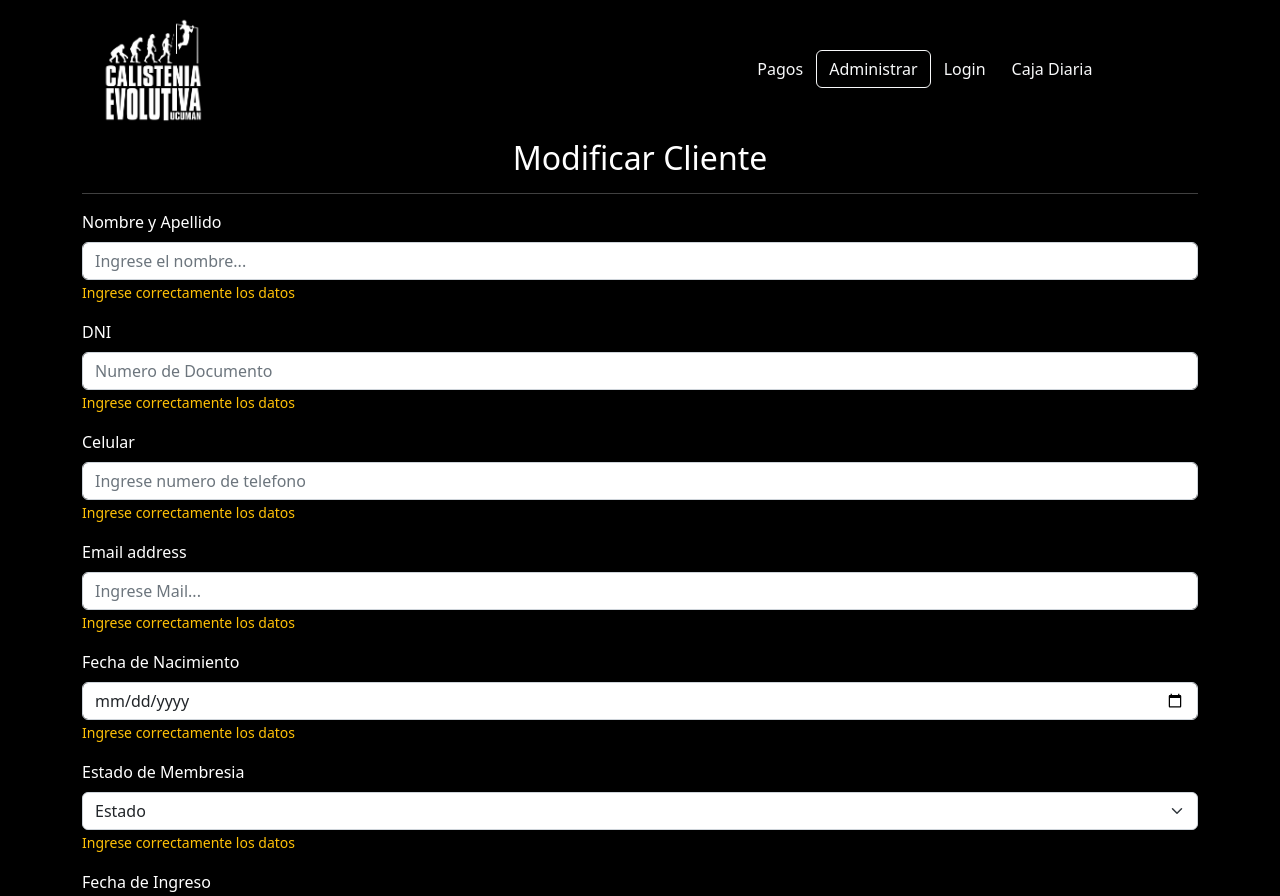
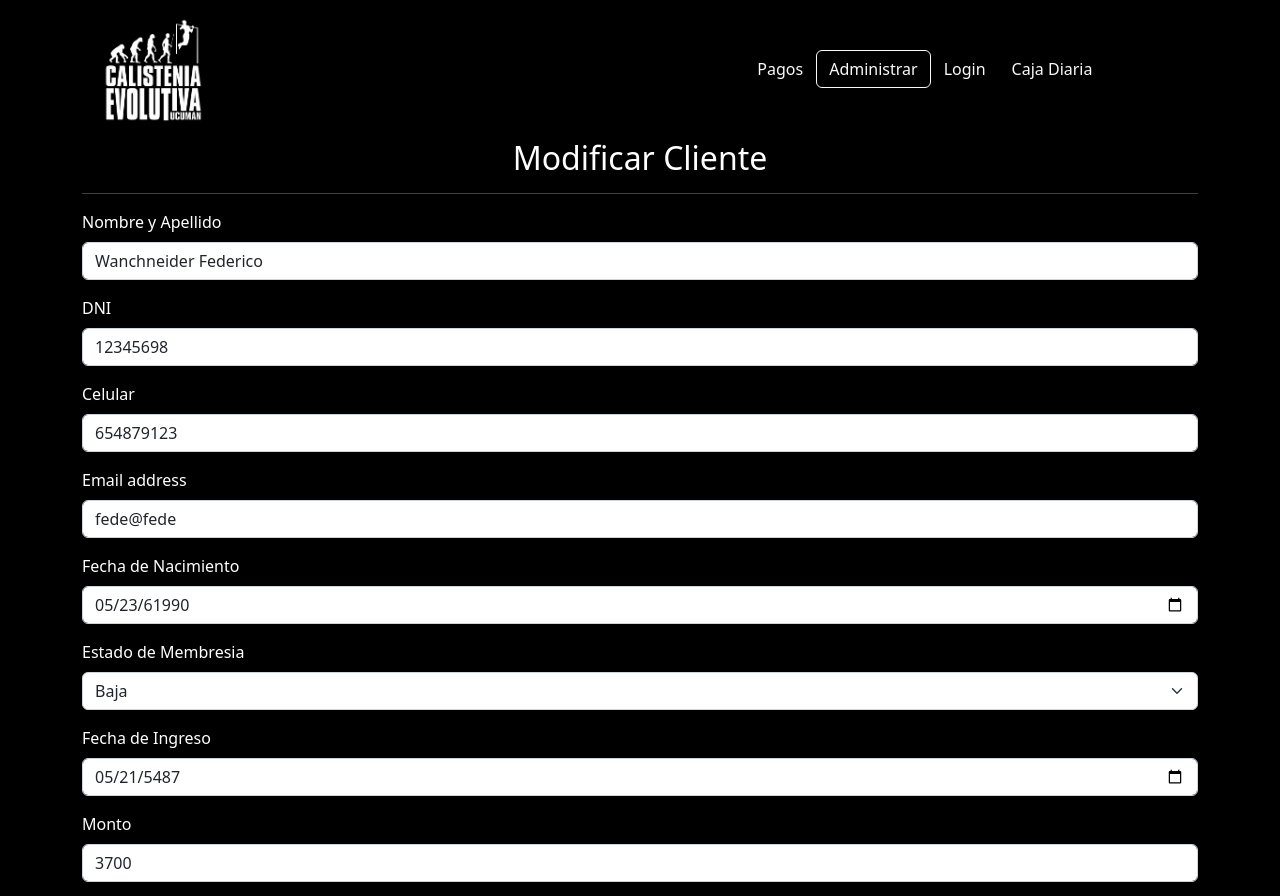
Before and after one commit to jlpereyra22/Calistenia-Evolutiva-Front, a React (Create React App) app: page /administrar/editarcliente/AgmV8vj in a window 1280 px wide. Shown: the top 896 px of the page. Built offline with nearby package versions, Linux system fonts and the light colour scheme; data requests are answered from the project's data file.

Commit message:
configure peticion get para obtener el cliente a base del id y recupere datos en el form de editar, resta configurar lapeticion put para editar

```diff
--- a/db.json
+++ b/db.json
@@ -1,60 +1,5 @@
 {
   "clientes": [
-    {
-      "Nombre": "Armas Franscisco",
-      "Dni": "30459852",
-      "Telefono": "3814123654",
-      "Mail": "fran@gmail.com",
-      "FNacimiento": "26-05-96",
-      "Estado": "Activo",
-      "FPago": "02/03/2023",
-      "Monto": "4000",
-      "id": "1"
-    },
-    {
-      "Nombre": "Wanchneider Federico",
-      "Dni": "35958574",
-      "Telefono": "3815987123",
-      "Mail": "federico@gmail.com",
-      "FNacimiento": "16-07-92",
-      "Estado": "Activo",
-      "FPago": "15/02/2023",
-      "Monto": "4000",
-      "id": "2"
-    },
-    {
-      "Nombre": "Galvez Matias",
-      "Dni": "35967458",
-      "Telefono": "3814859674",
-      "Mail": ",matias@gmail.com",
-      "FNacimiento": "29-07-91",
-      "Estado": "Activo",
-      "FPago": "28/02/2023",
-      "Monto": "4000",
-      "id": "3"
-    },
-    {
-      "Nombre": "Manzi Marcos",
-      "Dni": "36853795",
-      "Telefono": "3815865988",
-      "Mail": "magiamanci@gmail.com",
-      "FNacimiento": "22-010-96",
-      "Estado": "Vencimiento",
-      "FPago": "02/02/2023",
-      "Monto": "4000",
-      "id": "4"
-    },
-    {
-      "Nombre": "jose luis",
-      "Dni": "34286341",
-      "Telefono": "3814151922",
-      "Mail": "luispereyra@gmail.com",
-      "FNacimiento": "1900-06-21",
-      "Estado": "Activo",
-      "FPago": "2023-03-04",
-      "Monto": "3000",
-      "id": "PJwXuBw"
-    },
     {
       "Nombre": "pereyra jose luis",
       "Dni": "33456598",
@@ -65,6 +10,28 @@
       "FPago": "2023-03-04",
       "Monto": "4000",
       "id": "B_bCzbK"
+    },
+    {
+      "Nombre": "Armas francisco",
+      "Dni": "4567812",
+      "Telefono": "32154987",
+      "Mail": "fran@fran",
+      "FNacimiento": "1995-05-20",
+      "Estado": "Activo",
+      "FPago": "2023-03-04",
+      "Monto": "3500",
+      "id": "M-uTaRx"
+    },
+    {
+      "Nombre": "Wanchneider Federico",
+      "Dni": "12345698",
+      "Telefono": "654879123",
+      "Mail": "fede@fede",
+      "FNacimiento": "61990-05-23",
+      "Estado": "Baja",
+      "FPago": "5487-05-21",
+      "Monto": "3700",
+      "id": "AgmV8vj"
     }
   ]
 }
--- a/src/components/helpers/queris.js
+++ b/src/components/helpers/queris.js
@@ -25,3 +25,27 @@ export const AgregarClienteApi = async (cliente) => {
     console.log(error);
   }
 };
+
+export const BorrarClienteApi = async (id)=>{
+  try {
+    const respuesta = await fetch(`${url}/${id}`,{
+      method:"DELETE"
+    });
+    return respuesta;
+  } catch (error) {
+    console.log(error);
+  }
+};
+
+export const ObtenerClienteApi = async (id)=>{
+  try {
+    const respuesta = await fetch(`${url}/${id}`);
+    const clienteBuscado = {
+      dato: await respuesta.json(),
+      status: respuesta.status
+    }
+    return clienteBuscado;
+  } catch (error) {
+    console.log(error)
+  }
+}
--- a/src/components/views/Administrador.jsx
+++ b/src/components/views/Administrador.jsx
@@ -56,7 +56,7 @@ const Administrador = () => {
             </thead>
             <tbody>
               {clientes.map((cliente) => (
-                <TablaCliente key={cliente.id} cliente={cliente} />
+                <TablaCliente key={cliente.id} cliente={cliente}  setCliente={setClientes}/>
               ))}
             </tbody>
           </Table>
--- a/src/components/views/socios/EditarCliente.jsx
+++ b/src/components/views/socios/EditarCliente.jsx
@@ -1,42 +1,127 @@
 import { Container } from "react-bootstrap";
 import Form from "react-bootstrap/Form";
-import Button from 'react-bootstrap/Button';
+import Button from "react-bootstrap/Button";
+import { useParams } from "react-router";
+import { useForm } from "react-hook-form";
+import { useEffect } from "react";
+import { ObtenerClienteApi } from "../../helpers/queris";
+
 const EditarCliente = () => {
+  useEffect(() => {
+    ObtenerClienteApi(id).then((respuesta) => {
+      setValue("Nombre",respuesta.dato.Nombre)
+      setValue("Dni",respuesta.dato.Dni)
+      setValue("Telefono",respuesta.dato.Telefono)
+      setValue("Mail",respuesta.dato.Mail)
+      setValue("FNacimiento",respuesta.dato.FNacimiento)
+      setValue("Estado",respuesta.dato.Estado)
+      setValue("FPago",respuesta.dato.FPago)
+      setValue("Monto",respuesta.dato.Monto)
+      console.log(respuesta);
+    });
+  }, []);
+
+  const {
+    register,
+    handleSubmit,
+    formState: { errors },
+    setValue
+  } = useForm();
+  const { id } = useParams();
+  console.log(id);
   return (
     <section className="bg-black">
       <Container>
         <div className="text-center text-white">
-            <h2 >Modificar Cliente </h2>
+          <h2>Modificar Cliente </h2>
           <hr />
         </div>
         <div>
-          <Form className="text-white">
+          <Form className="text-white" onClick={handleSubmit}>
             <Form.Group className="mb-3" controlId="inputNombre">
               <Form.Label>Nombre y Apellido</Form.Label>
-              <Form.Control type="text" placeholder="Ingrese el nombre..." />
+              <Form.Control
+                type="text"
+                placeholder="Ingrese el nombre..."
+                {...register("Nombre", {
+                  required: "Este dato es obligatorio",
+                  minLength: {
+                    value: 2,
+                    message: "El nombre como minimo debe contener 2 caracteres",
+                  },
+                  maxLength: {
+                    value: 30,
+                    message: "El nombre no debe superar los 30 caracteres ",
+                  },
+                })}
+              />
               <Form.Text className="text-warning">
-                Ingrese correctamente los datos
+                {errors.Nombre?.message}
               </Form.Text>
             </Form.Group>
             <Form.Group className="mb-3" controlId="inputDni">
               <Form.Label>DNI</Form.Label>
-              <Form.Control type="number" placeholder="Numero de Documento" />
+              <Form.Control
+                type="number"
+                placeholder="Numero de Documento"
+                {...register("Dni", {
+                  required: "El Dni es un dato obligatorio",
+                  minLength: {
+                    value: 6,
+                    message: "El dni debe tener un minimo de 6 caracteres",
+                  },
+                  maxLength: {
+                    value: 8,
+                    message: "El nombre no debe superar los 8 caracteres ",
+                  },
+                })}
+              />
               <Form.Text className="text-warning">
-                Ingrese correctamente los datos
+                {errors.Dni?.message}
               </Form.Text>
             </Form.Group>
             <Form.Group className="mb-3" controlId="inputCel">
               <Form.Label>Celular</Form.Label>
-              <Form.Control type="tel" placeholder="Ingrese numero de telefono" />
+              <Form.Control
+                type="tel"
+                placeholder="Ingrese numero de telefono"
+                {...register("Telefono", {
+                  required: "El telefono es un dato obligatorio",
+                  minLength: {
+                    value: 7,
+                    message: "El telefono debe tener como minimo 7 caracteres",
+                  },
+                  maxLength: {
+                    value: 18,
+                    message:
+                      "El telefono como maximo debe tener hasta 18 caracteres",
+                  },
+                })}
+              />
               <Form.Text className="text-warning">
-                Ingrese correctamente los datos
+                {errors.Telefono?.message}
               </Form.Text>
             </Form.Group>
             <Form.Group className="mb-3" controlId="inputEmail">
               <Form.Label>Email address</Form.Label>
-              <Form.Control type="mail" placeholder="Ingrese Mail..." />
+              <Form.Control
+                type="mail"
+                placeholder="Ingrese Mail..."
+                {...register("Mail", {
+                  required: "El Mail es un dato obligatorio",
+                  minLength: {
+                    value: 6,
+                    message: "El Mail debe tener como minimo 76caracteres",
+                  },
+                  maxLength: {
+                    value: 50,
+                    message:
+                      "El Mail como maximo debe tener hasta 50 caracteres",
+                  },
+                })}
+              />
               <Form.Text className="text-warning">
-                Ingrese correctamente los datos
+                {errors.Mail?.message}
               </Form.Text>
             </Form.Group>
             <Form.Group className="mb-3" controlId="inputFechaN">
@@ -44,30 +129,67 @@ const EditarCliente = () => {
               <Form.Control
                 type="date"
                 placeholder="Ingrese fecha de nacimiento"
+                {...register("FNacimiento", {
+                  required: "La fecha de nacimiento es un datro requerido",
+                })}
               />
               <Form.Text className="text-warning">
-                Ingrese correctamente los datos
+                {errors.FNacimiento?.message}
               </Form.Text>
             </Form.Group>
             <Form.Group className="mb-3" controlId="inputMembresia">
               <Form.Label>Estado de Membresia</Form.Label>
-              <Form.Select aria-label="Estado de Membresia">
-                <option>Estado</option>
-                <option value="1">Activo</option>
-                <option value="2">Baja</option>
+              <Form.Select
+                aria-label="Estado de Membresia"
+                {...register("Estado", {
+                  required: "Este es un dato obligatorio",
+                })}
+              >
+                <option value="">Estado</option>
+                <option value="Activo">Activo</option>
+                <option value="Baja">Baja</option>
               </Form.Select>
               <Form.Text className="text-warning">
-                Ingrese correctamente los datos
+                {errors.Estado?.message}
               </Form.Text>
             </Form.Group>
             <Form.Group className="mb-3" controlId="inputFechaIngreso">
               <Form.Label>Fecha de Ingreso</Form.Label>
-              <Form.Control type="date" placeholder="Fecha de pago" />
+              <Form.Control
+                type="date"
+                placeholder="Fecha de pago"
+                {...register("FPago", {
+                  required: "Este es un dato obligatorio",
+                })}
+              />
               <Form.Text className="text-warning">
-                Ingrese correctamente los datos
+                {errors.FPago?.message}
               </Form.Text>
             </Form.Group>
-            <Button variant="outline-success" size="lg">Editar</Button>
+            <Form.Group className="mb-3" controlId="inputFechaIngreso">
+              <Form.Label>Monto</Form.Label>
+              <Form.Control
+                type="number"
+                placeholder="Monto del pago"
+                {...register("Monto", {
+                  required: "Este es un dato obligatorio",
+                  minLength: {
+                    value: 1,
+                    message: "La cantidad minimas de caracteres es 1",
+                  },
+                  maxLength: {
+                    value: 5,
+                    message: "La cantidad maxima de caracteres es 5",
+                  },
+                })}
+              />
+              <Form.Text className="text-warning">
+                {errors.Monto?.message}
+              </Form.Text>
+            </Form.Group>
+            <Button variant="outline-success" size="lg" type="submit">
+              Agregar
+            </Button>
           </Form>
         </div>
       </Container>
```
Also changed, not shown: src/components/views/socios/TablaCliente.jsx (+35 -3 lines). Lines whose indentation alone changed are shown as unchanged.
